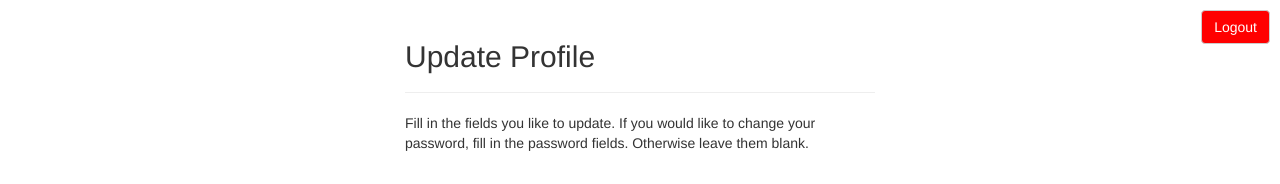
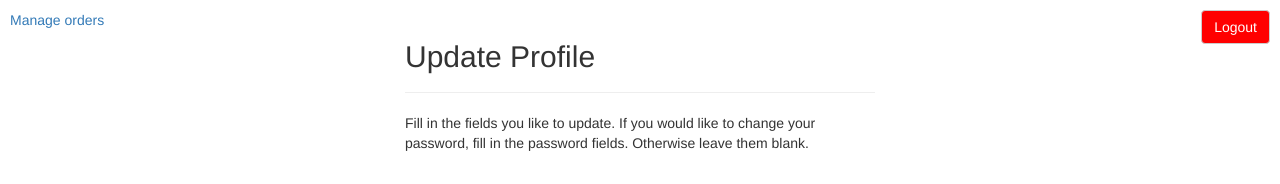
Before and after one commit to pheriksson/D0018E, a PHP site: page /profile.php in a window 1280 px wide. Shown: the top 184 px of the page. Run offline with PHP 8.4, Linux system fonts and the light colour scheme; the visitor is signed in with stand-in values (Sample User, id 1); data that the repository does not hold is empty.

Commit message:
Update profile.php

```diff
--- a/html/profile.php
+++ b/html/profile.php
@@ -110,9 +110,9 @@ if ($_SERVER["REQUEST_METHOD"] == "POST"){
 
   <div class="secretmenu">
     <?php
+      echo "<a href='./orders.php'>Manage orders</a>";
+      echo "<br>";
       if($ArrayUser["role"] > 1){
-        echo "<a href='./orders.php'>Manage orders</a>";
-        echo "<br>";
         echo "<a href='./stock.php'>Show and edit stock</a>";
         echo "<br>";
       }
```
